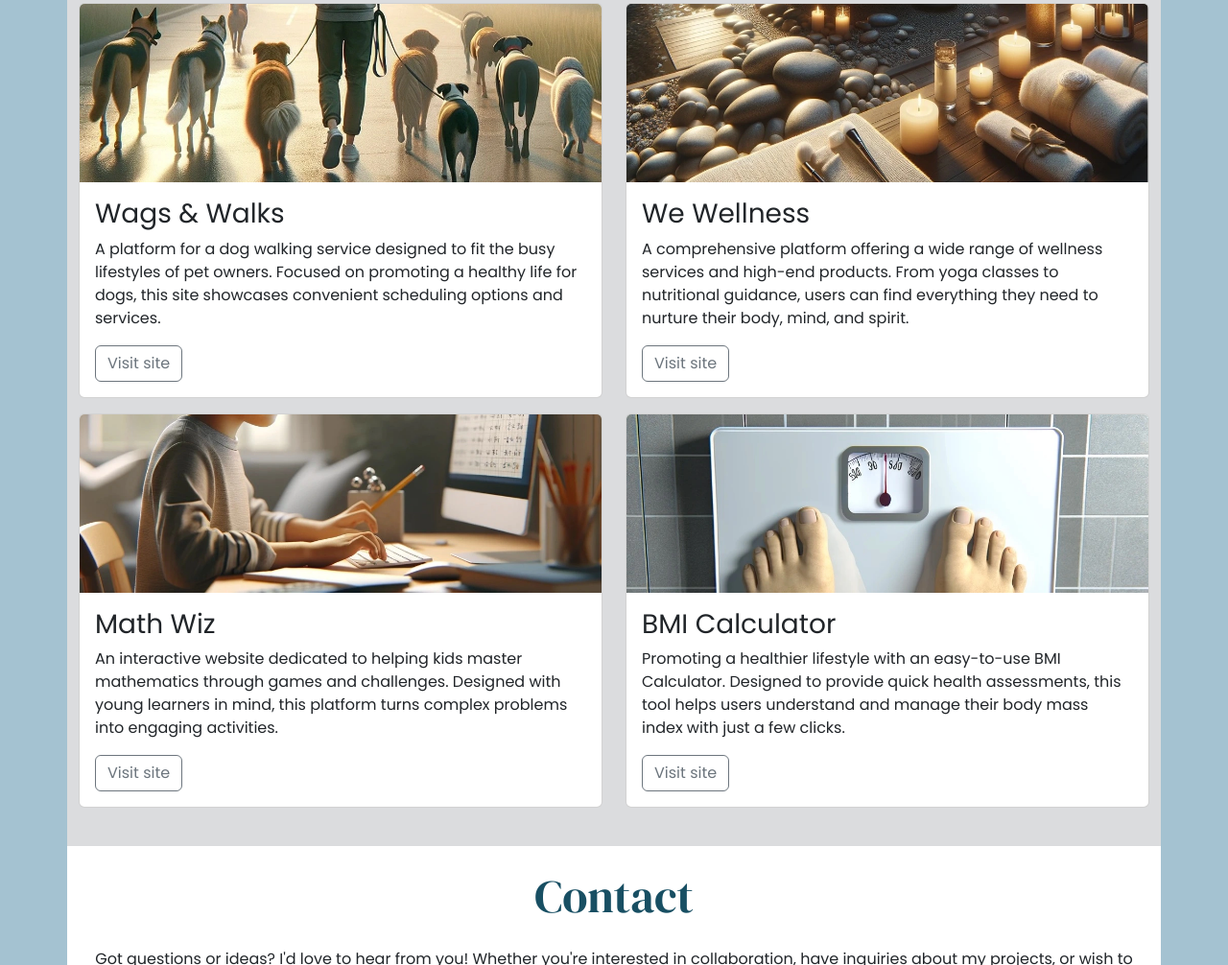
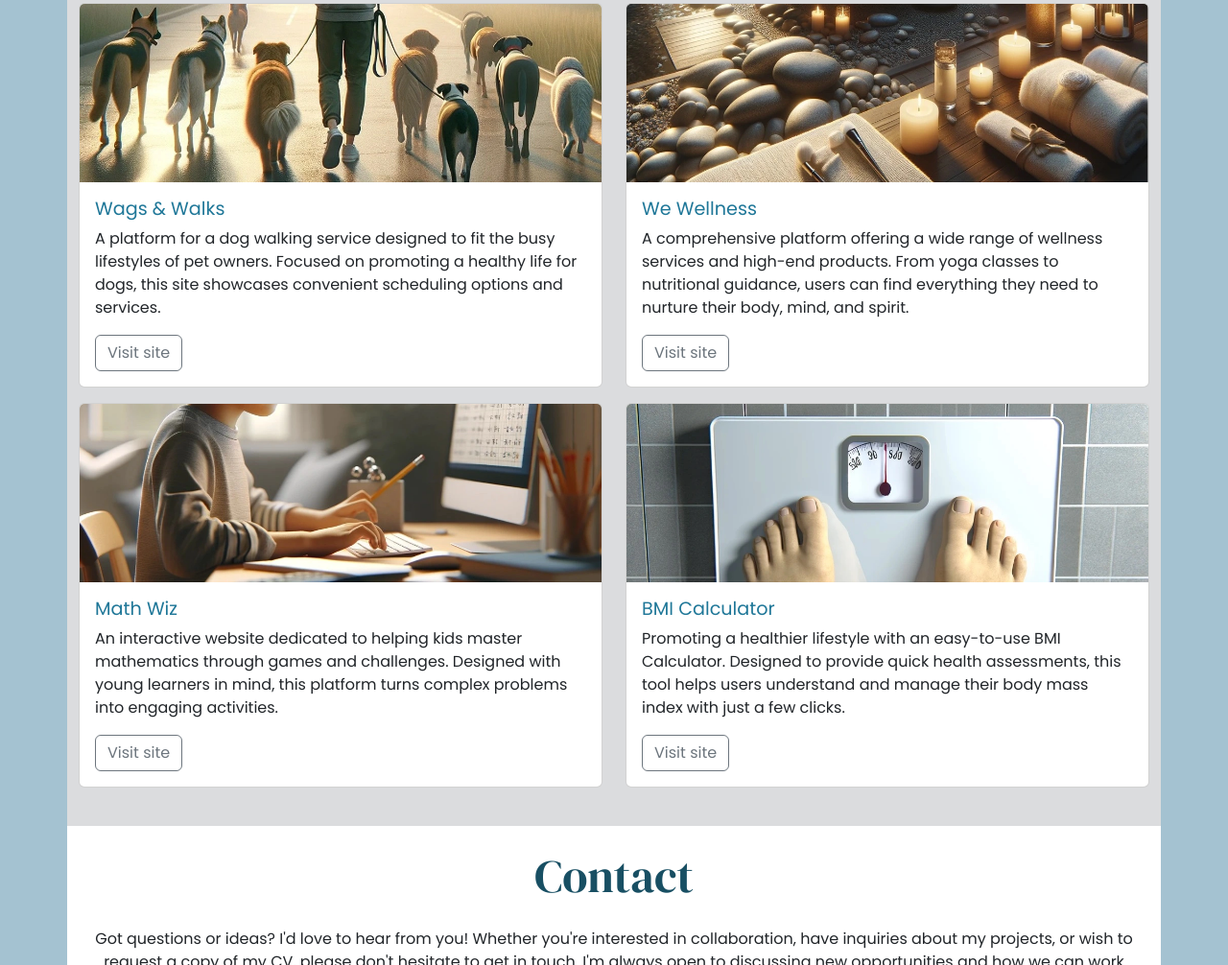
Before and after one commit to llama2409/Mei-Wong-portfolio, a plain HTML site: page index.html in a window 1280 px wide. Shown: the part 1159-2165 px from the top of the page at 96% size. Drawn offline with nearby package versions, Linux system fonts and the light colour scheme.

Commit message:
Override bootstrap styles

```diff
--- a/assets/css/style.css
+++ b/assets/css/style.css
@@ -32,6 +32,15 @@ h2 {
     background-color: #dbdcde;
 }
 
+#portfolio .card-title {
+    color: #1f7798;
+    font-size: 1.2rem;
+}
+
+#portfolio .btn-outline-secondary:hover {
+    background-color: #1f7798;
+}
+
 /* Contact section */
 
 #contact {
```
